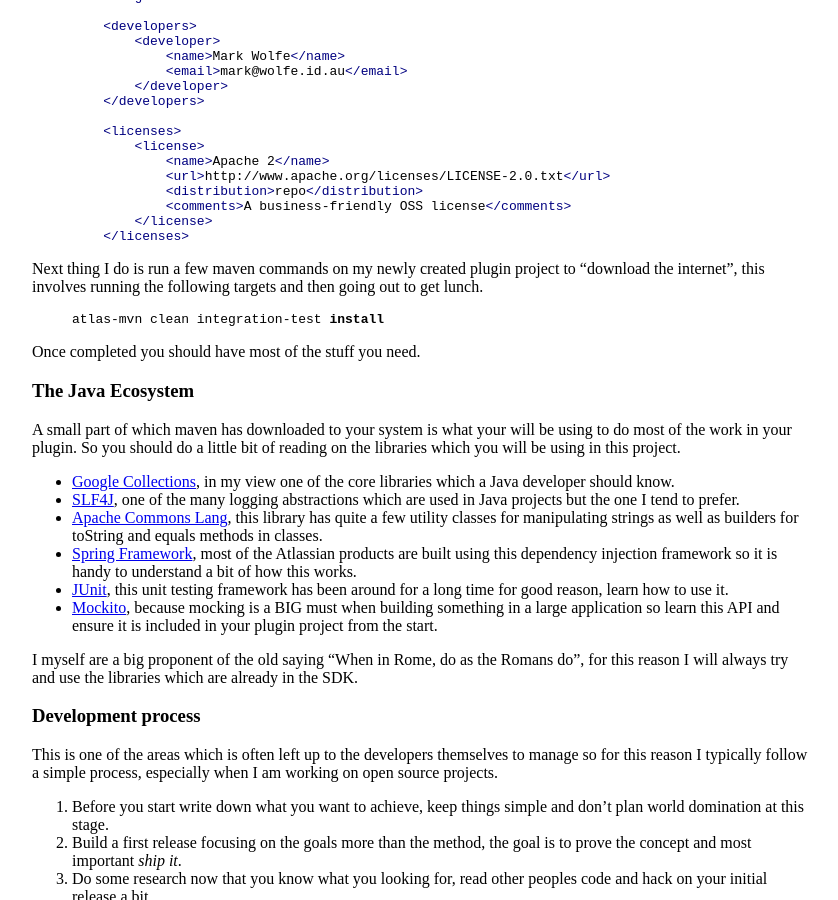
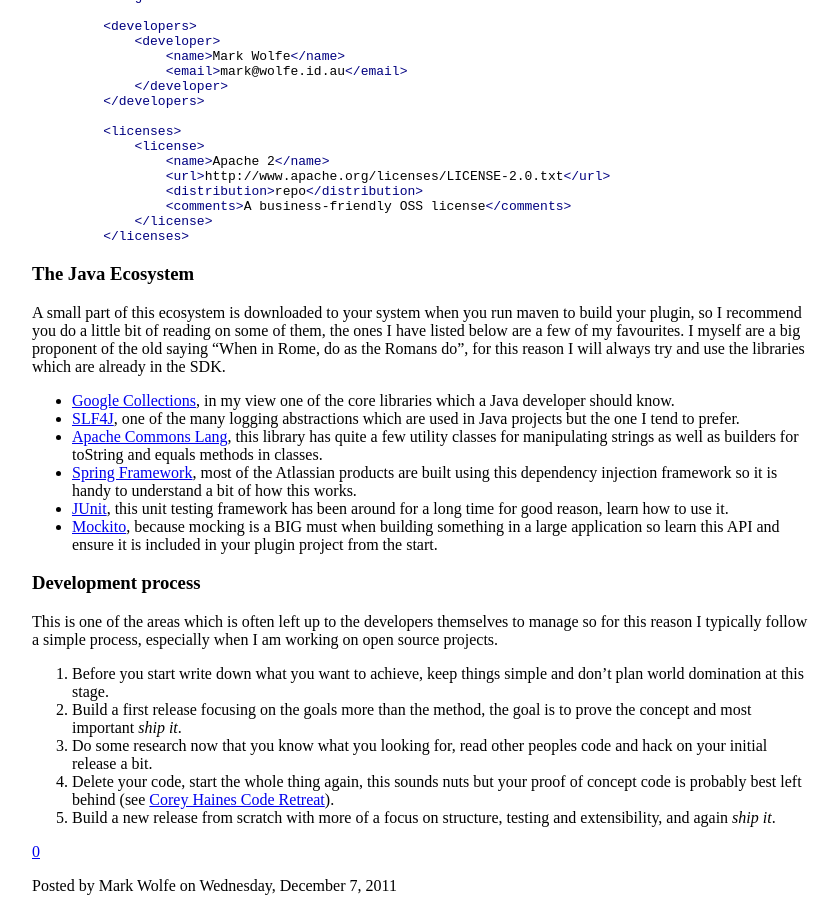
Before and after one commit to wolfeidau/wolfeidau_site, a Jekyll site: the page built from _posts/2011-12-07-tips-for-bamboo-plugin-developers.md, in a window 1280 px wide and 900 px high, scrolled down 788 px. Shown: the whole window, without its empty margins (218-1056 px from the left). Built offline with Jekyll 4.4.1, drawn with Linux system fonts in a browser that asks for light colours; some web fonts are replaced; comment, search, counter and statistics services are not loaded.

Commit message:
Few changes.

```diff
--- a/_posts/2011-12-07-tips-for-bamboo-plugin-developers.md
+++ b/_posts/2011-12-07-tips-for-bamboo-plugin-developers.md
@@ -47,17 +47,9 @@
 
 {% endhighlight %}
 
-Next thing I do is run a few maven commands on my newly created plugin project to "download the internet", this involves running the following targets and then going out to get lunch.
-
-{% highlight bash %}
-atlas-mvn clean integration-test install
-{% endhighlight %}
-
-Once completed you should have most of the stuff you need.
-
 # The Java Ecosystem
 
-A small part of which maven has downloaded to your system is what your will be using to do most of the work in your plugin. So you should do a little bit of reading on the libraries which you will be using in this project.
+A small part of this ecosystem is downloaded to your system when you run maven to build your plugin, so I recommend you do a little bit of reading on some of them, the ones I have listed below are a few of my favourites. I myself are a big proponent of the old saying "When in Rome, do as the Romans do", for this reason I will always try and use the libraries which are already in the SDK.
 
 * [Google Collections](http://code.google.com/p/guava-libraries/), in my view one of the core libraries which a Java developer should know.
 * [SLF4J](http://www.slf4j.org/), one of the many logging abstractions which are used in Java projects but the one I tend to prefer.
@@ -65,8 +57,6 @@
 * [Spring Framework](http://www.springframework.org), most of the Atlassian products are built using this dependency injection framework so it is handy to understand a bit of how this works.
 * [JUnit](http://junit.org), this unit testing framework has been around for a long time for good reason, learn how to use it.
 * [Mockito](http://code.google.com/p/mockito/), because mocking is a BIG must when building something in a large application so learn this API and ensure it is included in your plugin project from the start.
-
-I myself are a big proponent of the old saying "When in Rome, do as the Romans do", for this reason I will always try and use the libraries which are already in the SDK.
 
 # Development process
 
```
Also changed, not shown: 1 other file.
